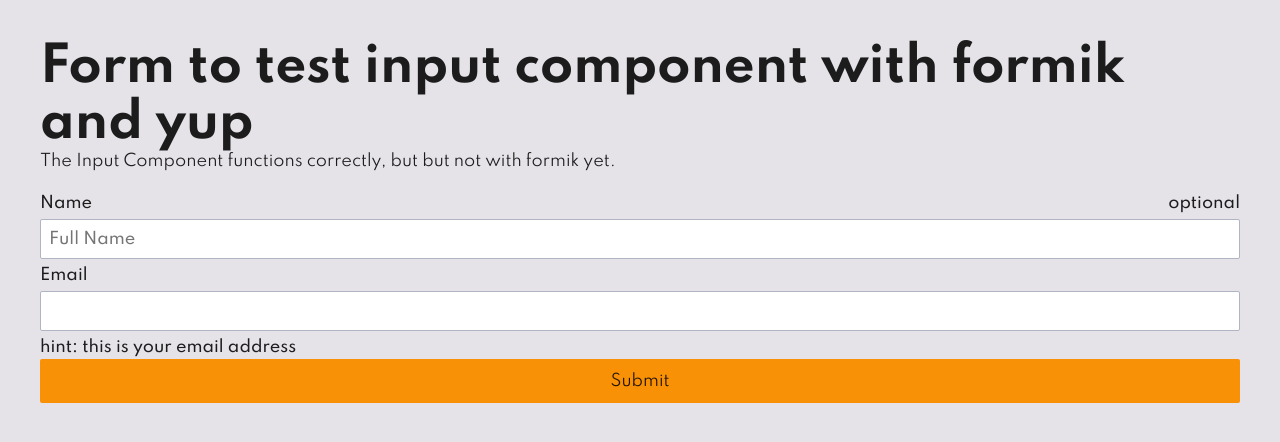
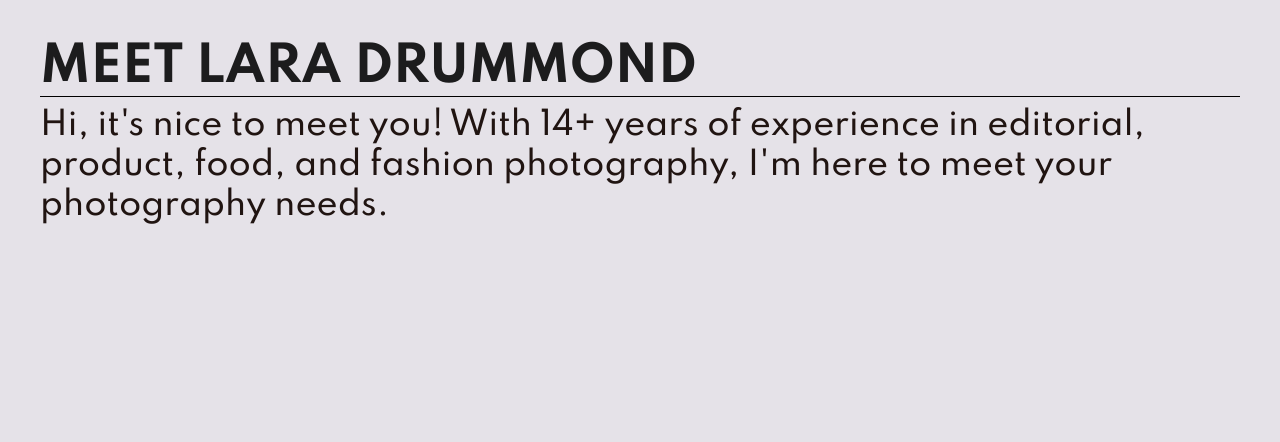
Before and after one commit to bouceka/portfolio-lara-d, a React (Vite) app: page / in a window 1280 px wide. Shown: the top 442 px of the page. Built offline with nearby package versions, Linux system fonts and the light colour scheme.

Commit message:
POR-89:feat:add title component draft

```diff
--- a/src/App.tsx
+++ b/src/App.tsx
@@ -1,11 +1,11 @@
 import './styles/App.scss';
 
-import { MyForm } from './components/form/form.component';
+import { Title } from './components/title/title.component';
 
 function App() {
   return (
     <div className="App">
-      <MyForm />
+      <Title title="MEET LARA DRUMMOND" />
     </div>
   );
 }
--- /dev/null
+++ b/src/components/title/title.component.tsx
@@ -0,0 +1,24 @@
+// @flow
+import './title.styles.scss';
+
+import * as React from 'react';
+
+interface Props {
+  title: string;
+}
+
+export const Title = ({ title }: Props) => {
+  return (
+    <>
+      <div className="title-container">
+        <h1>{title}</h1>
+        <div className="title-divider" />
+        <h2 className="subtitle">
+          Hi, it&apos;s nice to meet you! With 14+ years of experience in editorial,
+          product, food, and fashion photography, I&apos;m here to meet your photography
+          needs.
+        </h2>
+      </div>
+    </>
+  );
+};
--- /dev/null
+++ b/src/components/title/title.styles.scss
@@ -0,0 +1,16 @@
+@use '../../styles/base' as *;
+@use '../../styles/abstracts' as *;
+
+.title-container {
+    display: flex;
+    flex-direction: column;
+}
+
+.title-divider {
+    border-bottom: 1px solid black;
+}
+
+.subtitle {
+    color: var(--color-accent-2);
+    padding-top: 0.8rem;
+}
```
